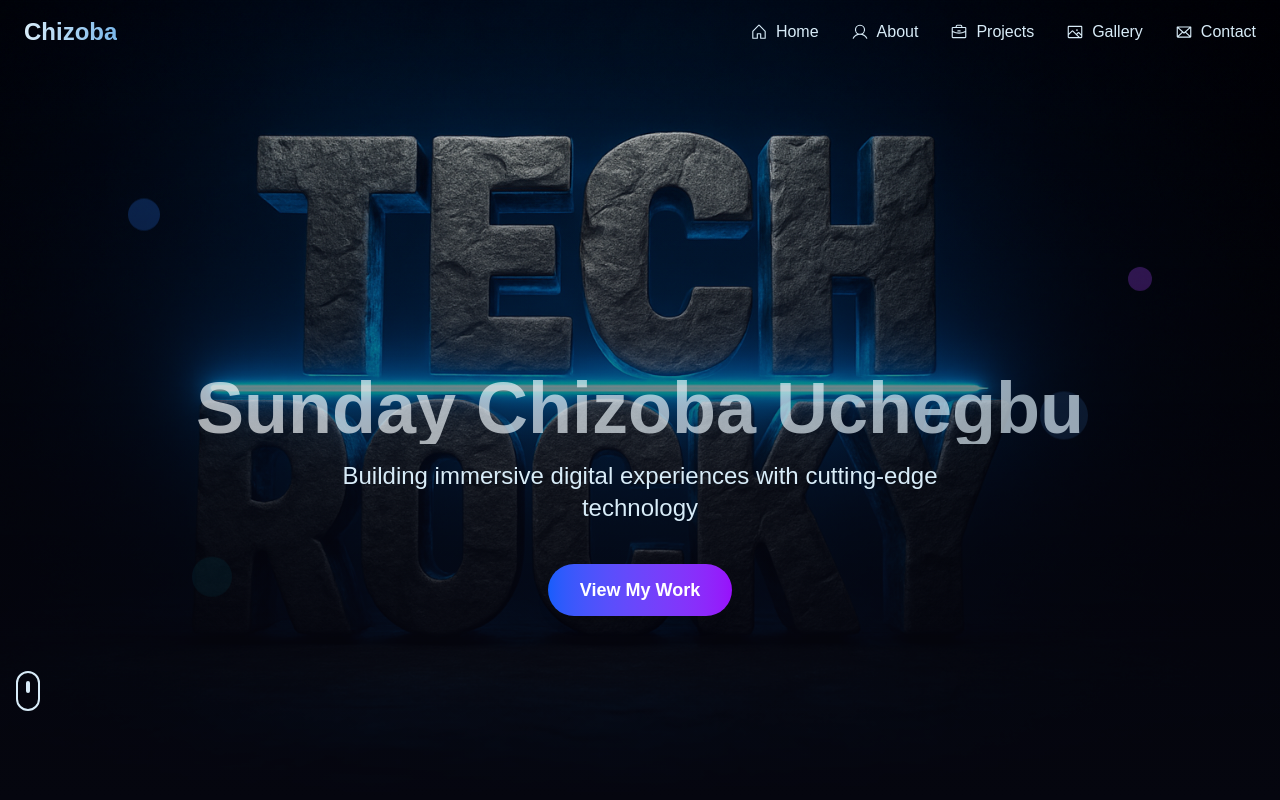
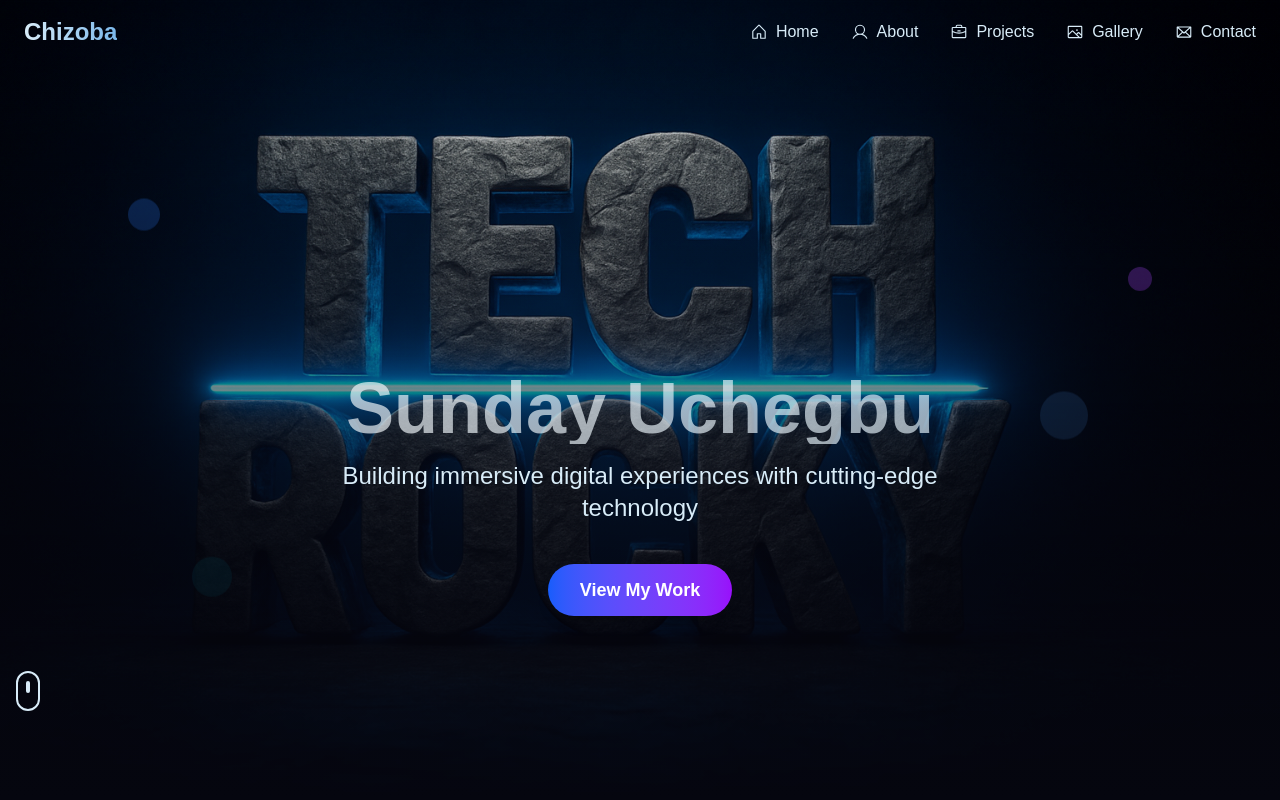
Before and after one commit to sundayuchegbu/another_portfolio, a Next.js app: page / in a window 1280 px wide. Shown: the top 800 px of the page. Built offline with nearby package versions, Linux system fonts and the light colour scheme.

Commit message:
modified name to just first name and last name

```diff
--- a/src/app/components/Hero.tsx
+++ b/src/app/components/Hero.tsx
@@ -44,7 +44,7 @@ export default function Hero() {
       {/* Content with animations */}
       <div className="absolute bottom-20 left-0 right-0 z-20 text-center px-4">
         <h1 className="text-5xl md:text-7xl font-bold mb-4 bg-clip-text text-transparent bg-gradient-to-r from-white to-[#D8ECF8] animate-pulse-slow">
-          Sunday Chizoba  Uchegbu
+          Sunday Uchegbu
         </h1>
         <p
           className="text-xl md:text-2xl text-[#D8ECF8] max-w-2xl mx-auto animate-fade-in"
```
